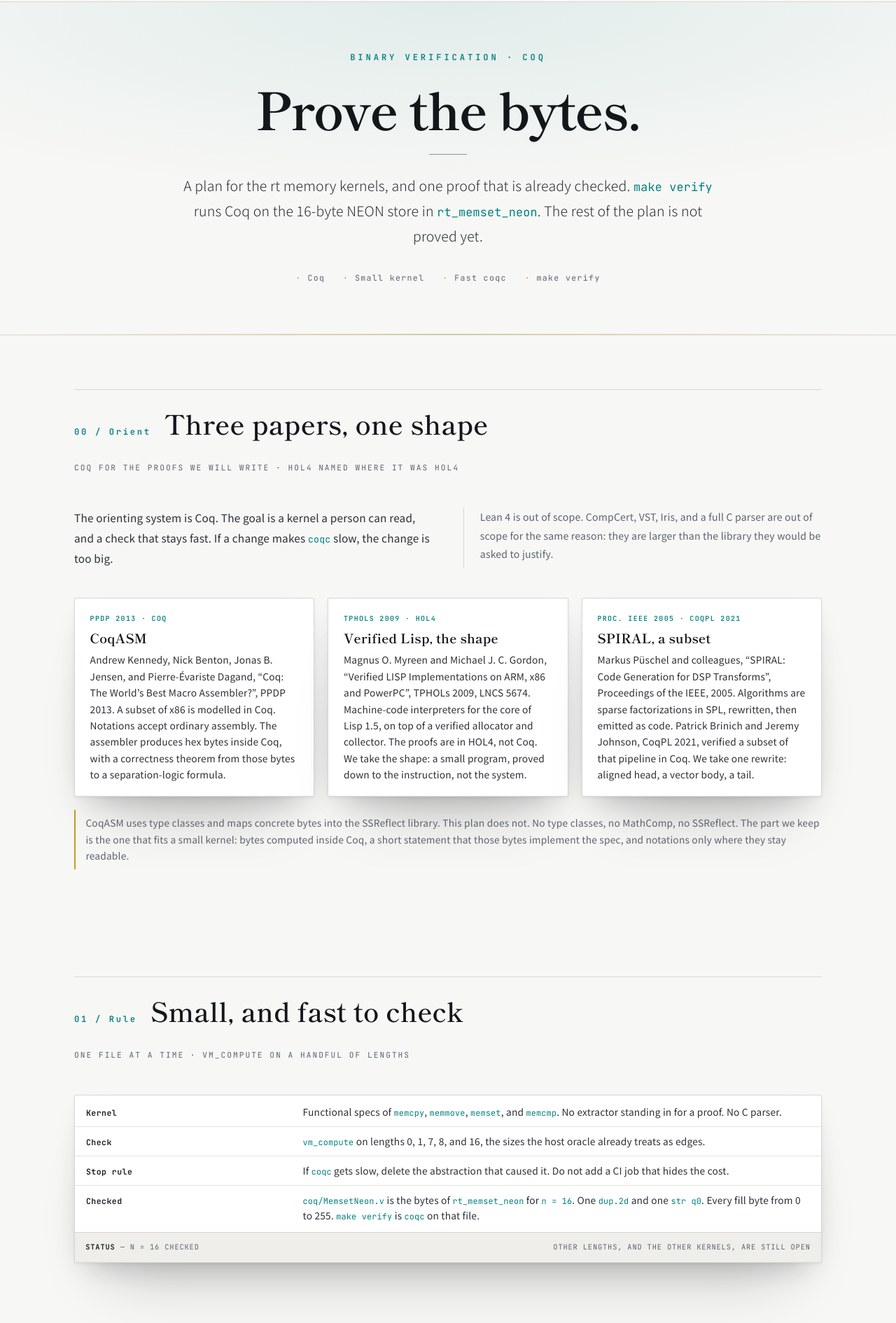
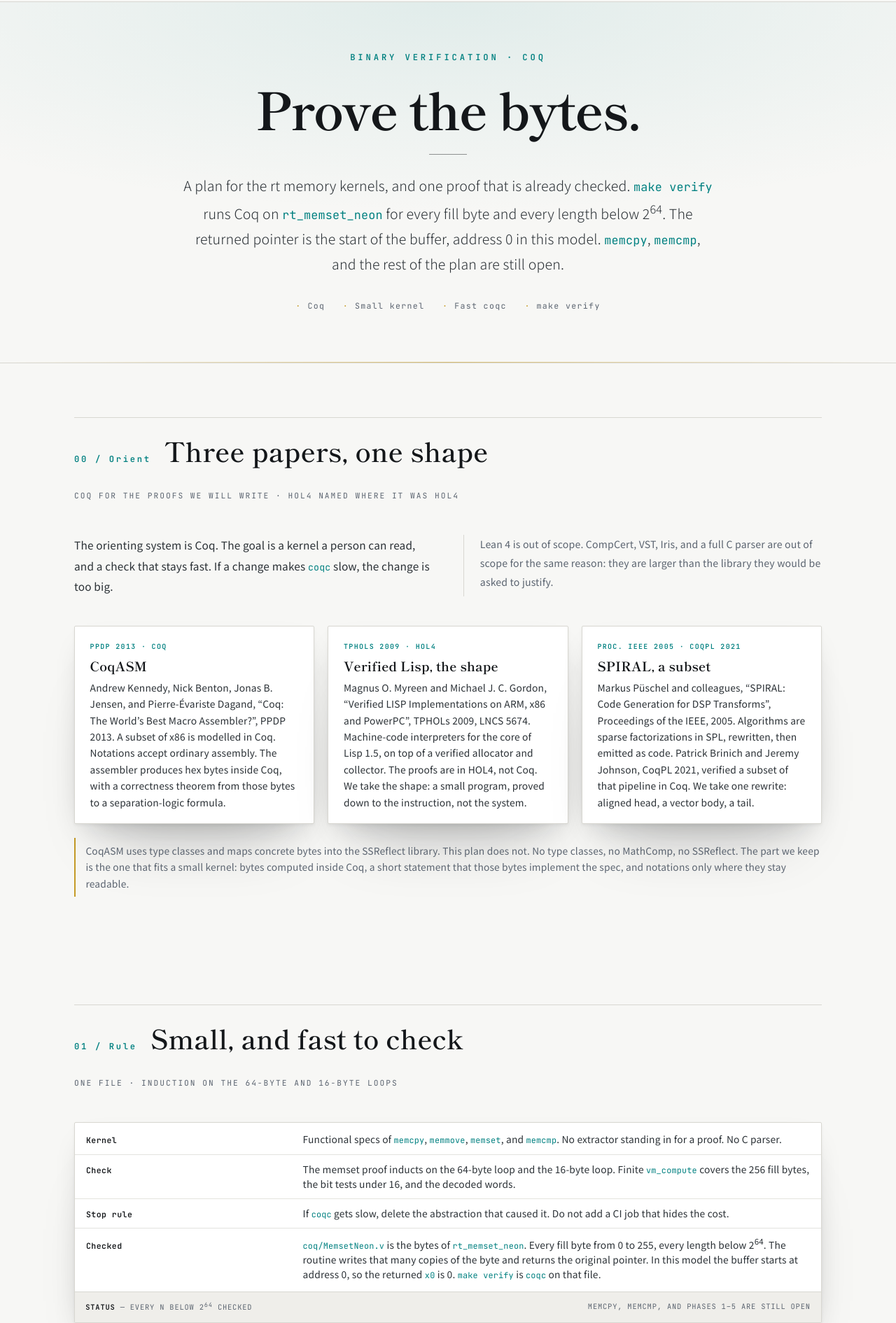
Before and after one commit to msx-btron/rt, a plain HTML site: page verify.html in a window 1280 px wide. Shown: the part 64-1954 px from the top of the page at 70% size. Drawn offline with Linux system fonts and the light colour scheme.

Commit message:
arm64 neon memset coq final

```diff
--- a/verify.html
+++ b/verify.html
@@ -4,7 +4,7 @@
 <meta charset="UTF-8">
 <meta name="viewport" content="width=device-width, initial-scale=1">
 <title>Binary verification · Coq · B-System RT</title>
-<meta name="description" content="Plan for RT Library binary formal verification in Coq: a small memory-kernel proof, fast typechecking, no proofs checked in this tree yet.">
+<meta name="description" content="RT Library binary formal verification in Coq. rt_memset_neon is checked for every fill byte and every length below 2^64. The other kernels are still a plan.">
 <link rel="preconnect" href="https://fonts.googleapis.com">
 <link rel="preconnect" href="https://fonts.gstatic.com" crossorigin>
 <link href="https://fonts.googleapis.com/css2?family=Inter:wght@300;400;500;600;700&family=JetBrains+Mono:wght@400;500;600&family=Noto+Sans+JP:wght@300;400;500;600&family=Shippori+Mincho:wght@500;600;700&display=swap" rel="stylesheet">
@@ -31,8 +31,10 @@
     <div class="hero-rule"></div>
     <p class="hero-lede">
       A plan for the rt memory kernels, and one proof that is already checked.
-      <code>make verify</code> runs Coq on the 16-byte NEON store in
-      <code>rt_memset_neon</code>. The rest of the plan is not proved yet.
+      <code>make verify</code> runs Coq on <code>rt_memset_neon</code> for every
+      fill byte and every length below 2<sup>64</sup>. The returned pointer is
+      the start of the buffer, address 0 in this model. <code>memcpy</code>,
+      <code>memcmp</code>, and the rest of the plan are still open.
     </p>
     <div class="hero-marks">
       <span>Coq</span>
@@ -114,18 +116,18 @@
       <div class="band-head">
         <span class="band-index">01 / Rule</span>
         <h2>Small, and fast to check</h2>
-        <p class="band-eyebrow">One file at a time · vm_compute on a handful of lengths</p>
+        <p class="band-eyebrow">One file · induction on the 64-byte and 16-byte loops</p>
       </div>
       <figure class="plate">
         <ul class="spec">
           <li><strong>Kernel</strong><span>Functional specs of <code>memcpy</code>, <code>memmove</code>, <code>memset</code>, and <code>memcmp</code>. No extractor standing in for a proof. No C parser.</span></li>
-          <li><strong>Check</strong><span><code>vm_compute</code> on lengths 0, 1, 7, 8, and 16, the sizes the host oracle already treats as edges.</span></li>
+          <li><strong>Check</strong><span>The memset proof inducts on the 64-byte loop and the 16-byte loop. Finite <code>vm_compute</code> covers the 256 fill bytes, the bit tests under 16, and the decoded words.</span></li>
           <li><strong>Stop rule</strong><span>If <code>coqc</code> gets slow, delete the abstraction that caused it. Do not add a CI job that hides the cost.</span></li>
-          <li><strong>Checked</strong><span><code>coq/MemsetNeon.v</code> is the bytes of <code>rt_memset_neon</code> for <code>n = 16</code>. One <code>dup.2d</code> and one <code>str q0</code>. Every fill byte from 0 to 255. <code>make verify</code> is <code>coqc</code> on that file.</span></li>
+          <li><strong>Checked</strong><span><code>coq/MemsetNeon.v</code> is the bytes of <code>rt_memset_neon</code>. Every fill byte from 0 to 255, every length below 2<sup>64</sup>. The routine writes that many copies of the byte and returns the original pointer. In this model the buffer starts at address 0, so the returned <code>x0</code> is 0. <code>make verify</code> is <code>coqc</code> on that file.</span></li>
         </ul>
         <figcaption>
-          <span><b>Status</b> — n = 16 checked</span>
-          <span>Other lengths, and the other kernels, are still open</span>
+          <span><b>Status</b> — every n below 2<sup>64</sup> checked</span>
+          <span>memcpy, memcmp, and phases 1–5 are still open</span>
         </figcaption>
       </figure>
     </div>
@@ -225,7 +227,7 @@
         <ul class="spec">
           <li><strong>Behaviour</strong><span><a href="bench.html">bench.html</a> publishes the host oracle: rt against the C library on this machine. Coefficient is libc time over rt time.</span></li>
           <li><strong>C scan</strong><span><a href="security.html">security.html</a> is <code>make security</code>. That gate does not read the assembly, and it does not discharge a proof.</span></li>
-          <li><strong>Coq</strong><span><code>make verify</code> checks <code>coq/MemsetNeon.v</code>. The GitHub workflow does not run <code>coqc</code> yet.</span></li>
+          <li><strong>Coq</strong><span><code>make verify</code> checks <code>coq/MemsetNeon.v</code>: <code>rt_memset_neon</code> for every length below 2<sup>64</sup>. The GitHub workflow does not run <code>coqc</code> yet.</span></li>
         </ul>
         <figcaption>
           <span><b>Boundary</b> — a page is not a proof</span>
```
Also changed, not shown: 1 other file.
